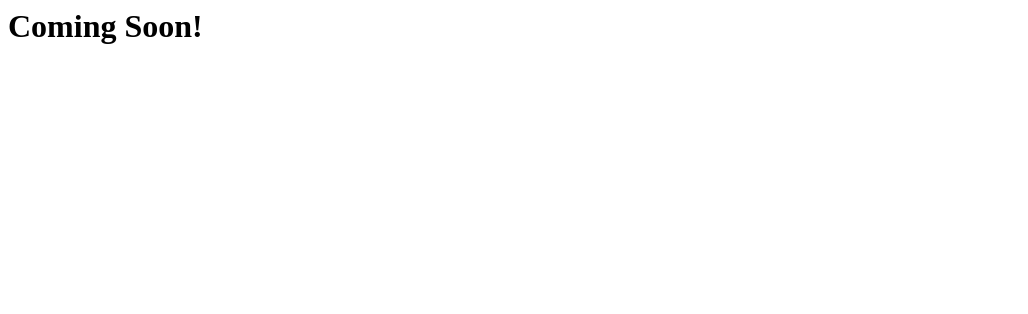
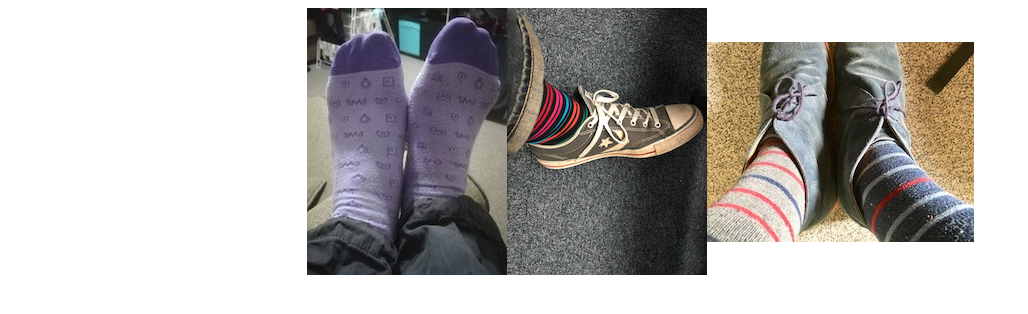
Before and after one commit to jsoxford/jsocksford.club, a plain HTML site: page index.html in a window 1280 px wide. Shown: the whole page, without its empty margins (0-1028 px from the left). Drawn offline with Linux system fonts and the light colour scheme.

Commit message:
Added some socks

```diff
--- a/index.html
+++ b/index.html
@@ -1 +1,18 @@
-<h1>Coming Soon!</h1>
+<style>
+  #gallery {
+    display: flex;
+    flex-wrap: wrap;
+    justify-content: center;
+  }
+  img {
+    max-width: 100%;
+    max-height: 100%;
+    object-fit: contain;
+  }
+</style>
+
+<div id="gallery">
+  <img src="/images/DY9As-YXcAA7fc9.jpg" />
+  <img src="/images/Image uploaded from iOS.jpg" />
+  <img src="/images/IMG_0397.jpg" />
+</div>
```
Also changed, not shown: images/DY9As-YXcAA7fc9.jpg (added), images/IMG_0397.jpg (added), images/Image uploaded from iOS.jpg (added).
